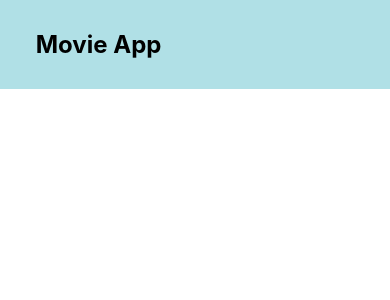
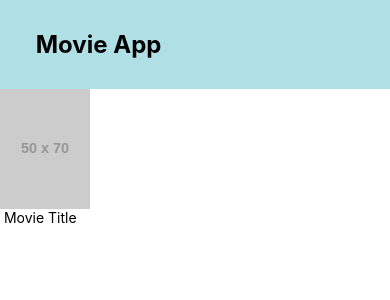
Before and after one commit to yevhensydorov/movie-app-native, a React Native app: screen / in a window 390 px wide. Shown: the top 300 px of the page. Built offline with nearby package versions, Linux system fonts and the light colour scheme.

Commit message:
Add component MovieCard

```diff
--- a/App.js
+++ b/App.js
@@ -1,11 +1,14 @@
 import React, { Component } from 'react';
 import { View, Text, StyleSheet } from 'react-native';
+import MovieCard from './src/components/MovieCard';
 
 export default class App extends Component {
   render() {
     return (
       <View>
-        <Text style={styles.header}> Movie App </Text>
+        <Text
+          style={styles.header}> Movie App </Text>
+        <MovieCard />
       </View>
     );
   }
@@ -17,6 +20,5 @@ const styles = StyleSheet.create({
     fontSize: 24,
     fontWeight: 'bold',
     backgroundColor: 'powderblue'
-
   }
 })
--- /dev/null
+++ b/src/components/MovieCard.js
@@ -0,0 +1,23 @@
+import React, { Component } from 'react';
+import { View, Text, Image, StyleSheet } from 'react-native';
+
+export default class MovieCard extends Component {
+  render() {
+    return (
+      <View>
+        <Image
+          style={styles.cardImage}
+          source={{ uri: 'http://via.placeholder.com/50x70' }} />
+        <Text> Movie Title </Text>
+      </View>
+    );
+  }
+}
+
+const styles = StyleSheet.create({
+  cardImage: {
+    height: 120,
+    width: 90,
+    backgroundColor: 'green'
+  }
+})
```
